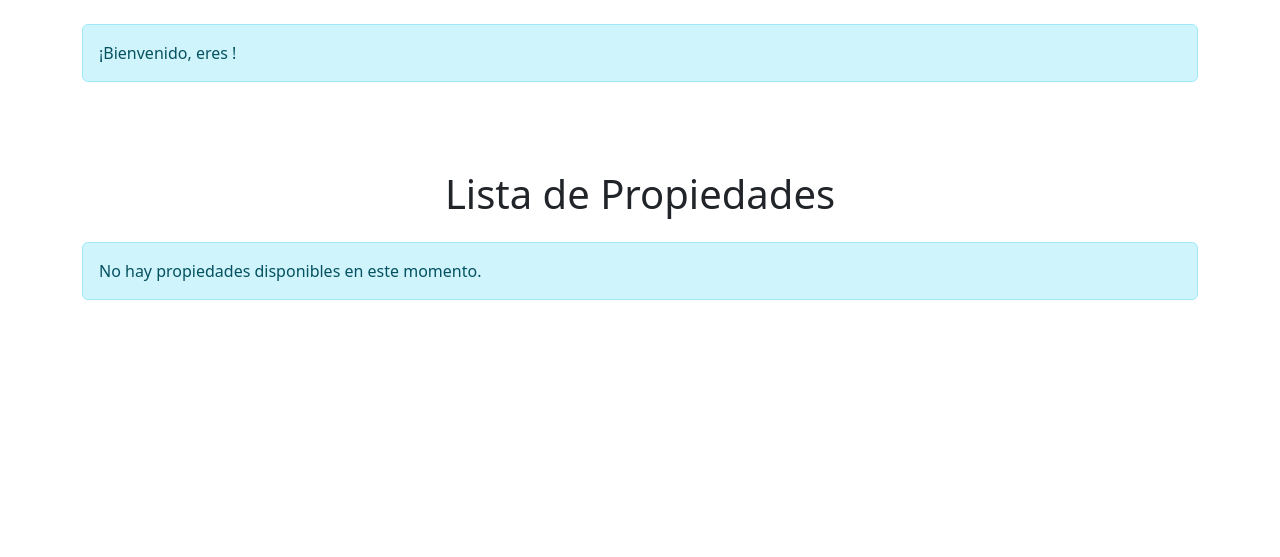
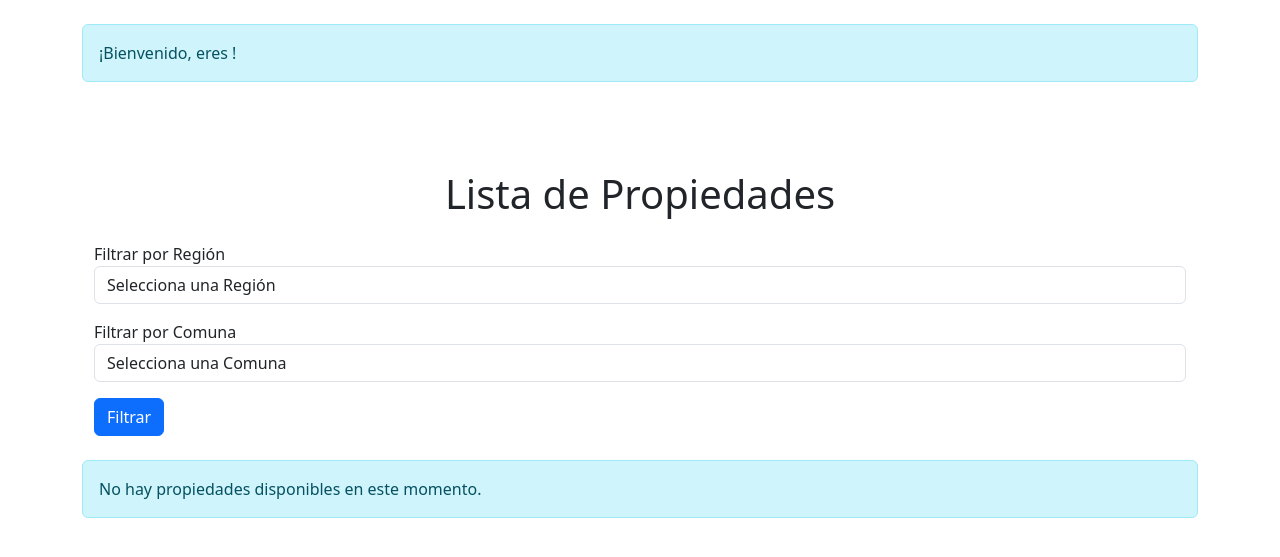
Before and after one commit to DarkYusu/Conectando-Django-a-una-base-de-datos, a Django app: page /propiedades/ in a window 1280 px wide. Shown: the part 56-613 px from the top of the page. Run offline with Django 3.2, Linux system fonts and the light colour scheme; the visitor is signed in with stand-in values (Sample User, id 1); data that the repository does not hold is empty.

Commit message:
incorporado filtrado por region-comuna

```diff
--- a/arrendahogar_aplicacion/models.py
+++ b/arrendahogar_aplicacion/models.py
@@ -48,6 +48,8 @@ class Regiones(models.Model):
     class Meta:
         managed = False
         db_table = 'regiones'
+    def __str__(self):
+        return self.nombre
 
 class PropiedadesComunas(models.Model):
     propiedad = models.ForeignKey('Propiedades', models.DO_NOTHING)
--- a/arrendahogar_aplicacion/templates/propiedades_list.html
+++ b/arrendahogar_aplicacion/templates/propiedades_list.html
@@ -3,6 +3,29 @@
 {% block template %}
 <div class="container">
     <h1 class="my-4 text-center">Lista de Propiedades</h1>
+
+    <form method="get" class="mb-4">
+        <div class="form-group">
+            <label for="region">Filtrar por Región</label>
+            <select name="region" id="region" class="form-control">
+                <option value="">Selecciona una Región</option>
+                {% for region in regiones %}
+                    <option value="{{ region.id }}" {% if request.GET.region == region.id|stringformat:"s" %}selected{% endif %}>{{ region.nombre }}</option>
+                {% endfor %}
+            </select>
+        </div>
+        <div class="form-group mt-3">
+            <label for="comuna">Filtrar por Comuna</label>
+            <select name="comuna" id="comuna" class="form-control">
+                <option value="">Selecciona una Comuna</option>
+                {% for comuna in comunas %}
+                    <option value="{{ comuna.id }}" {% if request.GET.comuna == comuna.id|stringformat:"s" %}selected{% endif %}>{{ comuna.nombre }}</option>
+                {% endfor %}
+            </select>
+        </div>
+        <button type="submit" class="btn btn-primary mt-3">Filtrar</button>
+    </form>
+
     <div class="row">
         {% for propiedad in propiedades %}
             <div class="col-md-4 mb-4">
@@ -30,5 +53,4 @@
         {% endfor %}
     </div>
 </div>
-
 {% endblock %}
--- a/arrendahogar_aplicacion/views.py
+++ b/arrendahogar_aplicacion/views.py
@@ -4,6 +4,7 @@ from django.contrib.auth.decorators import login_required
 from .models import Usuarios, Propiedades
 from django.contrib.auth.forms import UserCreationForm
 from .forms import PropiedadesForm, PropiedadesImagenesFormSet, PerfilUsuarioForm
+from .models import Propiedades, Comunas, Regiones
 from .services import (
     obtener_usuario_actual, obtener_propiedades, obtener_propiedad_por_id,
     autenticar_usuario, registrar_usuario, obtener_usuario_para_perfil,
@@ -65,9 +66,28 @@ def editar_perfil(request):
 
 @login_required
 def propiedades_list(request):
-    usuario = obtener_usuario_actual(request.user)
-    propiedades = obtener_propiedades()
-    return render(request, 'propiedades_list.html', {'propiedades': propiedades, 'usuario': usuario})
+    # Obtener los IDs de regiones y comunas del GET
+    region_id = request.GET.get('region')
+    comuna_id = request.GET.get('comuna')
+    regiones = Regiones.objects.all()
+    comunas = Comunas.objects.all()
+    propiedades = Propiedades.objects.all()
+
+    if region_id:
+        propiedades = propiedades.filter(comuna__region_id=region_id)
+    if comuna_id:
+        propiedades = propiedades.filter(comuna_id=comuna_id)
+
+    # Convertir comunas a formato JSON
+    comunas_data = list(comunas.values('id', 'nombre', 'region_id'))
+
+    context = {
+        'propiedades': propiedades,
+        'regiones': regiones,
+        'comunas': comunas,
+        'comunas_data': comunas_data,
+    }
+    return render(request, 'propiedades_list.html', context)
 
 def detalle_propiedad(request, propiedad_id):
     usuario = obtener_usuario_actual(request.user)
```
